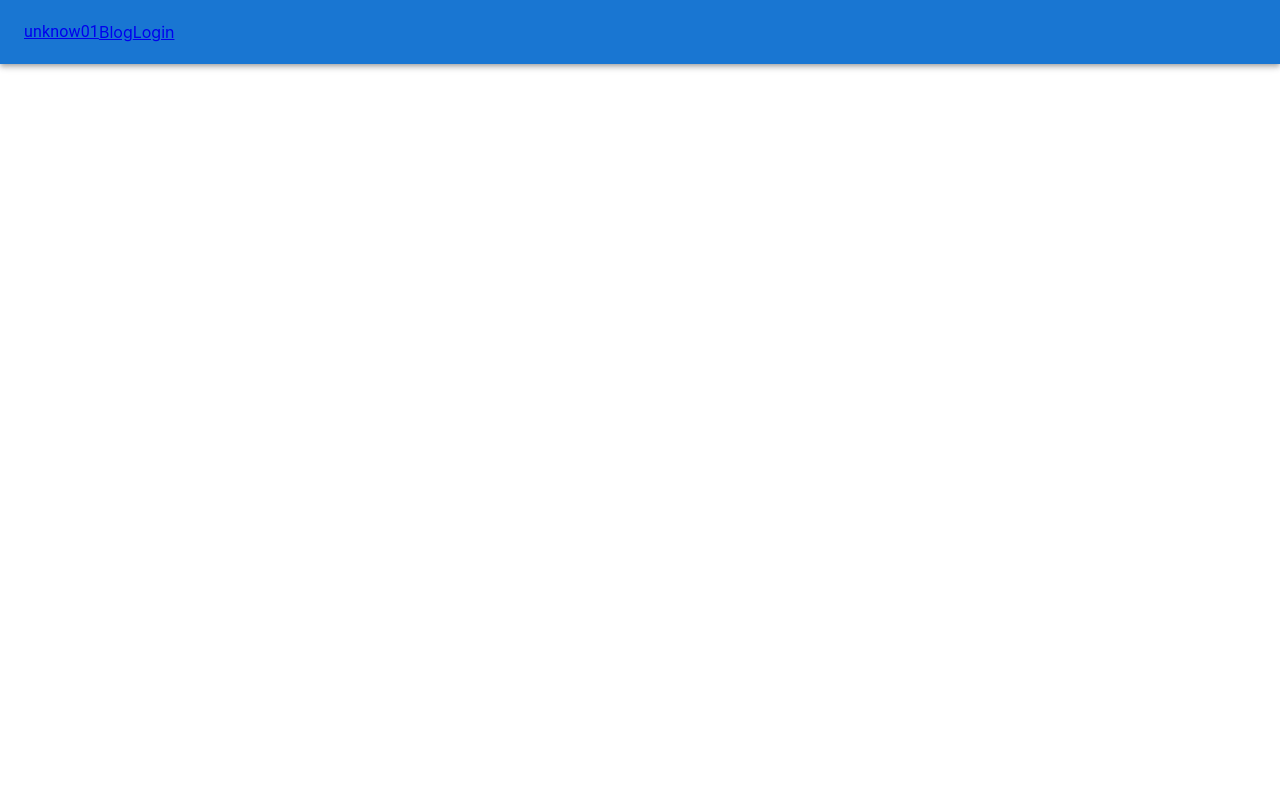
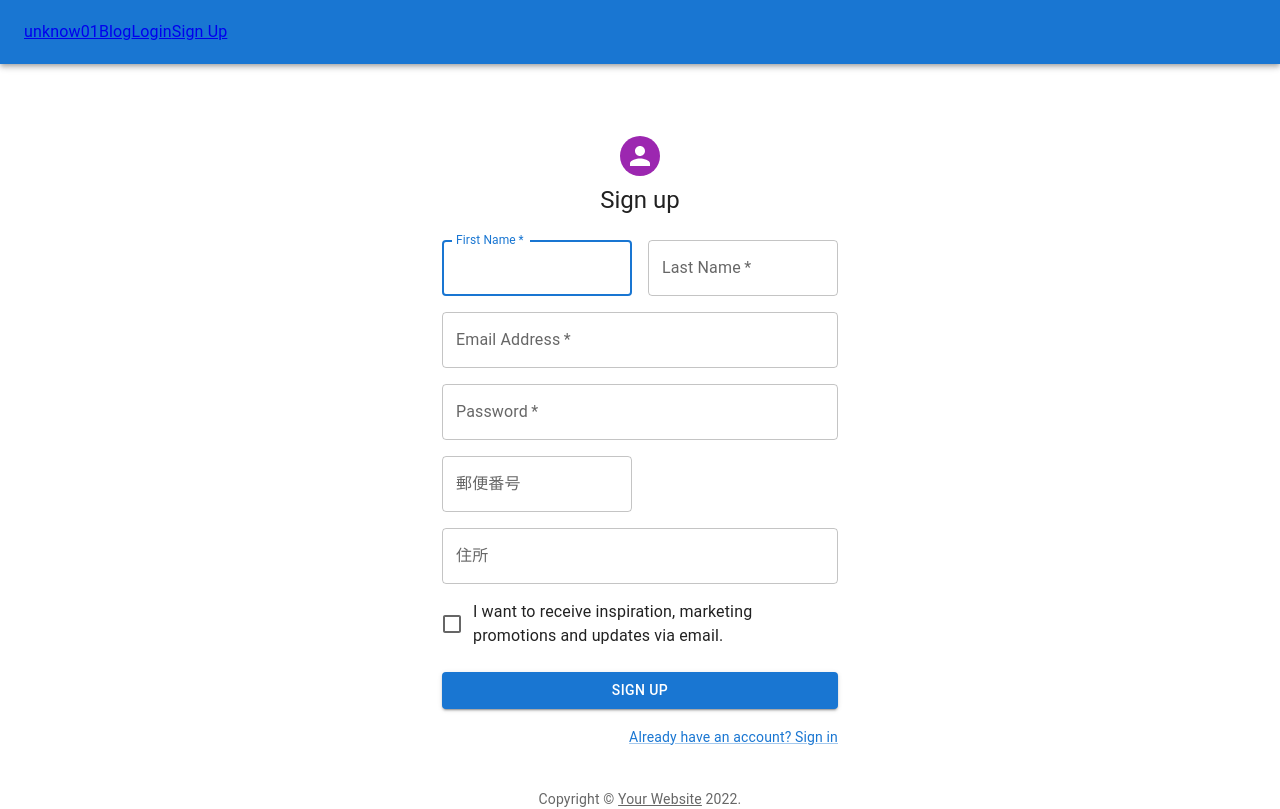
Before and after one commit to itumo-arigatone/unknow01, a React (Create React App) app in the folder web/front/: page /signUp in a window 1280 px wide. Built offline with nearby package versions, Linux system fonts and the light colour scheme.

Commit message:
商品一覧の大枠を作成

```diff
--- a/web/front/src/index.tsx
+++ b/web/front/src/index.tsx
@@ -6,6 +6,8 @@
 import Showcase from "./shop/Showcase";
 import App from "./App";
 import Header from "./parts/Header";
+import SignIn from "./sign/SignIn";
+import SignUp from "./sign/SignUp";
 
 const root = ReactDOM.createRoot(
   document.getElementById("root") as HTMLElement
@@ -17,6 +19,8 @@
       <Routes>
         <Route index element={<Showcase />} />
         <Route path="App" element={<App />} />
+        <Route path="login" element={<SignIn />} />
+        <Route path="signUp" element={<SignUp />} />
       </Routes>
     </BrowserRouter>
   </React.StrictMode>
--- a/web/front/src/parts/Header.tsx
+++ b/web/front/src/parts/Header.tsx
@@ -17,6 +17,9 @@
         <nav>
           <Link to="login">Login</Link>
         </nav>
+        <nav>
+          <Link to="signUp">Sign Up</Link>
+        </nav>
       </Toolbar>
     </AppBar>
   );
--- a/web/front/src/shop/Product.tsx
+++ b/web/front/src/shop/Product.tsx
@@ -10,14 +10,9 @@
   // TODO 商品情報を取得する
 
   return (
-    <Card sx={{ maxWidth: 345 }}>
+    <Card>
       <CardActionArea>
-        <CardMedia
-          component="img"
-          height="140"
-          image={logo}
-          alt="green iguana"
-        />
+        <CardMedia component="img" height="300" image={logo} alt="商品名" />
         <CardContent>
           <Typography gutterBottom variant="h5" component="div">
             商品名
--- a/web/front/src/shop/Showcase.tsx
+++ b/web/front/src/shop/Showcase.tsx
@@ -1,15 +1,17 @@
 import React from "react";
 import Product from "./Product";
-import { Grid } from "@mui/material";
+import Grid from "@mui/material/Grid";
+import Container from "@mui/material/Container";
+import Box from "@mui/material/Box";
 
 function Showcase() {
   // すべての商品を取得する
-  const array: number[] = [0, 0, 0, 0];
+  const array: number[] = [0, 0, 0, 0, 0];
   return (
     <Grid container spacing={2}>
       {array.map((a, i) => {
         return (
-          <Grid item xs={4} key="">
+          <Grid item xs={12} md={4} sm={6} key={i}>
             <Product />
           </Grid>
         );
--- /dev/null
+++ b/web/front/src/sign/SignIn.tsx
@@ -0,0 +1,100 @@
+import React from "react";
+import Avatar from "@mui/material/Avatar";
+import Button from "@mui/material/Button";
+import CssBaseline from "@mui/material/CssBaseline";
+import TextField from "@mui/material/TextField";
+import FormControlLabel from "@mui/material/FormControlLabel";
+import Checkbox from "@mui/material/Checkbox";
+import Link from "@mui/material/Link";
+import Grid from "@mui/material/Grid";
+import Box from "@mui/material/Box";
+import Typography from "@mui/material/Typography";
+import Container from "@mui/material/Container";
+import { createTheme, ThemeProvider } from "@mui/material/styles";
+
+const theme = createTheme();
+
+function SignIn() {
+  const handleSubmit = (event: React.FormEvent<HTMLFormElement>) => {
+    event.preventDefault();
+    const data = new FormData(event.currentTarget);
+    console.log({
+      email: data.get("email"),
+      password: data.get("password"),
+    });
+  };
+
+  return (
+    <ThemeProvider theme={theme}>
+      <Container component="main" maxWidth="xs">
+        <CssBaseline />
+        <Box
+          sx={{
+            marginTop: 8,
+            display: "flex",
+            flexDirection: "column",
+            alignItems: "center",
+          }}
+        >
+          <Avatar sx={{ m: 1, bgcolor: "secondary.main" }} />
+          <Typography component="h1" variant="h5">
+            Sign in
+          </Typography>
+          <Box
+            component="form"
+            onSubmit={handleSubmit}
+            noValidate
+            sx={{ mt: 1 }}
+          >
+            <TextField
+              margin="normal"
+              required
+              fullWidth
+              id="email"
+              label="Email Address"
+              name="email"
+              autoComplete="email"
+              autoFocus
+            />
+            <TextField
+              margin="normal"
+              required
+              fullWidth
+              name="password"
+              label="Password"
+              type="password"
+              id="password"
+              autoComplete="current-password"
+            />
+            <FormControlLabel
+              control={<Checkbox value="remember" color="primary" />}
+              label="Remember me"
+            />
+            <Button
+              type="submit"
+              fullWidth
+              variant="contained"
+              sx={{ mt: 3, mb: 2 }}
+            >
+              Sign In
+            </Button>
+            <Grid container>
+              <Grid item xs>
+                <Link href="#" variant="body2">
+                  Forgot password?
+                </Link>
+              </Grid>
+              <Grid item>
+                <Link href="#" variant="body2">
+                  {"Don't have an account? Sign Up"}
+                </Link>
+              </Grid>
+            </Grid>
+          </Box>
+        </Box>
+      </Container>
+    </ThemeProvider>
+  );
+}
+
+export default SignIn;
--- /dev/null
+++ b/web/front/src/sign/SignUp.tsx
@@ -0,0 +1,160 @@
+import React from "react";
+import Avatar from "@mui/material/Avatar";
+import Button from "@mui/material/Button";
+import CssBaseline from "@mui/material/CssBaseline";
+import TextField from "@mui/material/TextField";
+import FormControlLabel from "@mui/material/FormControlLabel";
+import Checkbox from "@mui/material/Checkbox";
+import Link from "@mui/material/Link";
+import Grid from "@mui/material/Grid";
+import Box from "@mui/material/Box";
+import Typography from "@mui/material/Typography";
+import Container from "@mui/material/Container";
+import { createTheme, ThemeProvider } from "@mui/material/styles";
+
+function Copyright(props: any) {
+  return (
+    <Typography
+      variant="body2"
+      color="text.secondary"
+      align="center"
+      {...props}
+    >
+      {"Copyright © "}
+      <Link color="inherit" href="https://mui.com/">
+        Your Website
+      </Link>{" "}
+      {new Date().getFullYear()}
+      {"."}
+    </Typography>
+  );
+}
+
+const theme = createTheme();
+
+function SignUp() {
+  const handleSubmit = (event: React.FormEvent<HTMLFormElement>) => {
+    event.preventDefault();
+    const data = new FormData(event.currentTarget);
+    console.log({
+      email: data.get("email"),
+      password: data.get("password"),
+    });
+  };
+
+  return (
+    <ThemeProvider theme={theme}>
+      <Container component="main" maxWidth="xs">
+        <CssBaseline />
+        <Box
+          sx={{
+            marginTop: 8,
+            display: "flex",
+            flexDirection: "column",
+            alignItems: "center",
+          }}
+        >
+          <Avatar sx={{ m: 1, bgcolor: "secondary.main" }} />
+          <Typography component="h1" variant="h5">
+            Sign up
+          </Typography>
+          <Box
+            component="form"
+            noValidate
+            onSubmit={handleSubmit}
+            sx={{ mt: 3 }}
+          >
+            <Grid container spacing={2}>
+              <Grid item xs={12} sm={6}>
+                <TextField
+                  autoComplete="given-name"
+                  name="firstName"
+                  required
+                  fullWidth
+                  id="firstName"
+                  label="First Name"
+                  autoFocus
+                />
+              </Grid>
+              <Grid item xs={12} sm={6}>
+                <TextField
+                  required
+                  fullWidth
+                  id="lastName"
+                  label="Last Name"
+                  name="lastName"
+                  autoComplete="family-name"
+                />
+              </Grid>
+              <Grid item xs={12}>
+                <TextField
+                  required
+                  fullWidth
+                  id="email"
+                  label="Email Address"
+                  name="email"
+                  autoComplete="email"
+                />
+              </Grid>
+              <Grid item xs={12}>
+                <TextField
+                  required
+                  fullWidth
+                  name="password"
+                  label="Password"
+                  type="password"
+                  id="password"
+                  autoComplete="new-password"
+                />
+              </Grid>
+              <Grid item sm={6}>
+                <TextField
+                  fullWidth
+                  name="郵便番号"
+                  label="郵便番号"
+                  id="postNum"
+                  autoComplete="郵便番号"
+                />
+              </Grid>
+              <Grid item sm={12}>
+                <TextField
+                  fullWidth
+                  name="住所"
+                  label="住所"
+                  id="address"
+                  autoComplete="住所"
+                />
+              </Grid>
+              <Grid item xs={12}>
+                <FormControlLabel
+                  control={
+                    <Checkbox value="allowExtraEmails" color="primary" />
+                  }
+                  label="I want to receive inspiration, marketing promotions and updates via email."
+                />
+              </Grid>
+            </Grid>
+            <Button
+              type="submit"
+              fullWidth
+              variant="contained"
+              sx={{ mt: 3, mb: 2 }}
+            >
+              Sign Up
+            </Button>
+            <Grid container justifyContent="flex-end">
+              <Grid item>
+                <Link href="#" variant="body2">
+                  Already have an account? Sign in
+                </Link>
+              </Grid>
+            </Grid>
+          </Box>
+        </Box>
+        <Copyright sx={{ mt: 5 }} />
+      </Container>
+    </ThemeProvider>
+  );
+}
+
+export default SignUp;
```
Also changed, not shown: web/front/src/blog/Blog.tsx (added, +22 -0 lines), web/front/src/blog/BlogList.tsx (added, +22 -0 lines).
